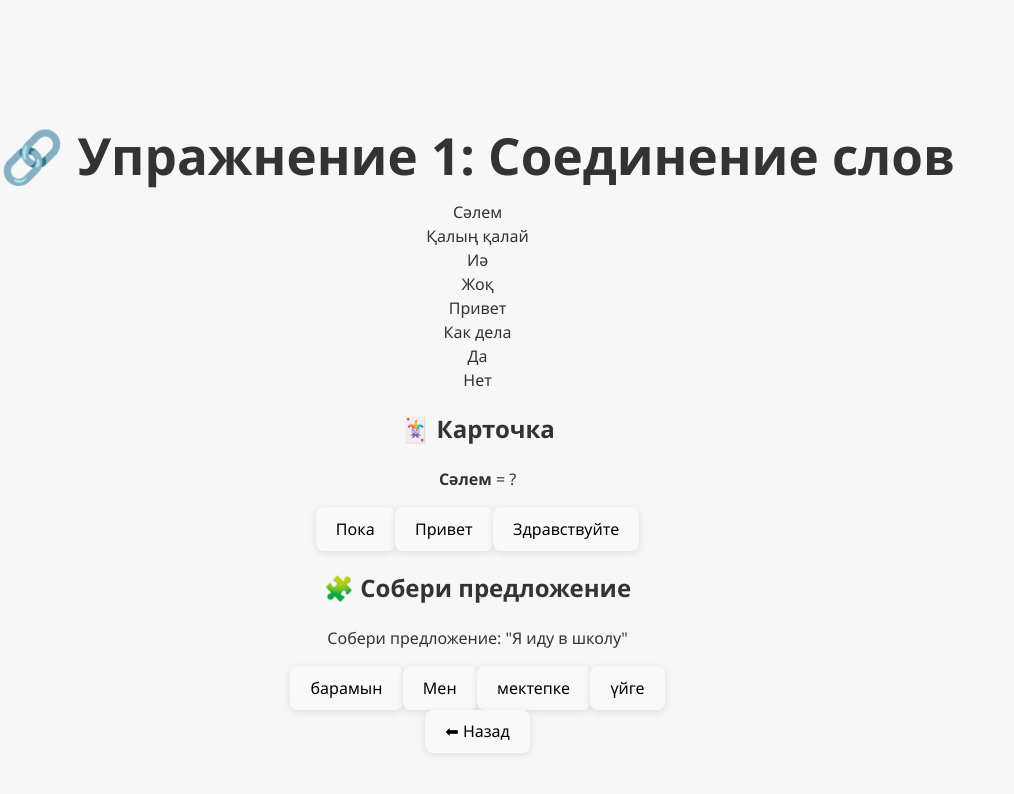
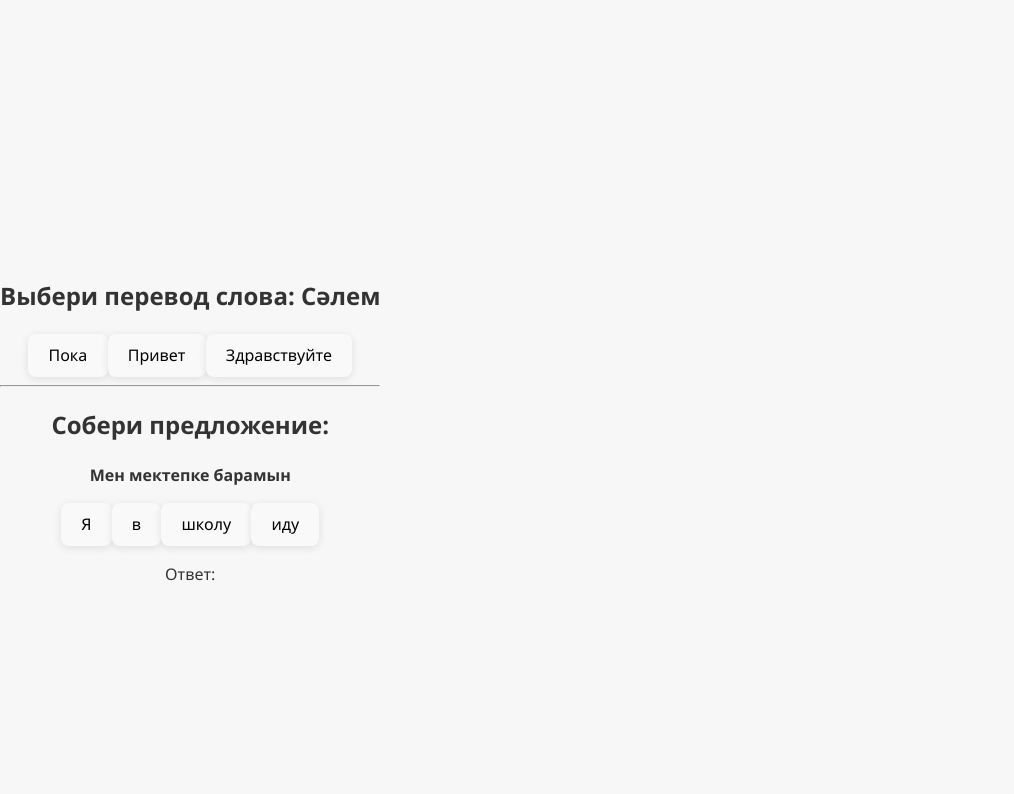
Before and after one commit to Ameer0006/kazbot-web, a React (Vite) app: page / in a window 1280 px wide. Both pictures are taken after a click on the button "📚 Начать обучение". Shown: the top 794 px of the page, without its empty margins (0-1014 px from the left). Built offline with nearby package versions, Linux system fonts and the light colour scheme.

Commit message:
Update App.tsx

```diff
--- a/src/App.tsx
+++ b/src/App.tsx
@@ -1,11 +1,11 @@
 // App.tsx
 import { useState } from "react";
 import "./App.css";
-import avatar from "./assets/Молодой человек в традиционном головном уборе.png";
+import avatar from "./assets/avatar.png";
 
 function App() {
   const [screen, setScreen] = useState("home");
-  const [selectedWord, setSelectedWord] = useState(null);
+  const [selected, setSelected] = useState<string | null>(null);
   const [showResult, setShowResult] = useState(false);
   const [isCorrect, setIsCorrect] = useState(false);
 
@@ -20,53 +20,58 @@ function App() {
   const options = ["Пока", "Привет", "Здравствуйте"];
 
   const sentence = "Мен мектепке барамын";
-  const words = ["барамын", "Мен", "мектепке", "үйге"];
+  const sentenceWords = ["Я", "в", "школу", "иду"];
+  const correctSentence = ["Я", "иду", "в", "школу"];
+  const [sentenceAnswer, setSentenceAnswer] = useState<string[]>([]);
 
   const handleAnswer = (option: string) => {
     const correct = option === "Привет";
     setIsCorrect(correct);
     setShowResult(true);
-    setTimeout(() => {
-      setShowResult(false);
-    }, 1500);
   };
 
-  if (screen === "lesson") {
+  const handleSentenceSelect = (word: string) => {
+    if (!sentenceAnswer.includes(word)) {
+      setSentenceAnswer([...sentenceAnswer, word]);
+    }
+  };
+
+  const reset = () => {
+    setShowResult(false);
+    setIsCorrect(false);
+    setSelected(null);
+    setSentenceAnswer([]);
+  };
+
   return (
     <div className="container">
-        <h1>🔗 Упражнение 1: Соединение слов</h1>
-        <div className="grid">
-          <div className="column">
-            {wordPairs.map((pair, idx) => (
-              <div
-                key={idx}
-                className="word-box"
-                onClick={() => setSelectedWord(pair.kaz)}
-              >
-                {pair.kaz}
+      {screen === "home" && (
+        <>
+          <img src={avatar} alt="KazBot Logo" className="logo" />
+          <h1>KazBot</h1>
+          <p className="description">
+            Твой помощник в изучении казахского языка kz
+          </p>
+          <div className="buttons">
+            <button onClick={() => setScreen("lesson")}>📚 Начать обучение</button>
+            <button>🧠 Повторение</button>
+            <button>🎮 Игровой режим</button>
           </div>
-            ))}
-          </div>
-          <div className="column">
-            {wordPairs.map((pair, idx) => (
-              <div
-                key={idx}
-                className={`word-box ${selectedWord === pair.kaz ? "highlight" : ""}`}
-              >
-                {pair.rus}
-              </div>
-            ))}
-          </div>
-        </div>
+          <footer>@kzKazakhbot</footer>
+        </>
+      )}
 
-        <h2>🃏 Карточка</h2>
-        <div className="card-quiz">
-          <p><strong>{quizWord}</strong> = ?</p>
-          {options.map((opt, i) => (
+      {screen === "lesson" && (
+        <div className="lesson">
+          <h2>Выбери перевод слова: <b>{quizWord}</b></h2>
+          <div className="choices">
+            {options.map((opt) => (
               <button
-              key={i}
+                key={opt}
                 onClick={() => handleAnswer(opt)}
-              className={`option-btn ${showResult ? (opt === "Привет" ? "correct" : "wrong") : ""}`}
+                className={
+                  showResult ? (opt === "Привет" ? "correct" : "wrong") : ""
+                }
                 disabled={showResult}
               >
                 {opt}
@@ -74,32 +79,27 @@ function App() {
             ))}
           </div>
 
-        <h2>🧩 Собери предложение</h2>
-        <div className="sentence-construct">
-          <p>Собери предложение: "Я иду в школу"</p>
-          <div className="words">
-            {words.map((word, idx) => (
-              <button key={idx} className="word-chunk">{word}</button>
+          {showResult && (
+            <div className="feedback">
+              {isCorrect ? "✅ Верно!" : "❌ Неверно"}
+              <button onClick={reset}>Дальше</button>
+            </div>
+          )}
+
+          <hr />
+
+          <h2>Собери предложение:</h2>
+          <p><b>{sentence}</b></p>
+          <div className="choices">
+            {sentenceWords.map((w) => (
+              <button key={w} onClick={() => handleSentenceSelect(w)}>
+                {w}
+              </button>
             ))}
           </div>
+          <p>Ответ: {sentenceAnswer.join(" ")}</p>
         </div>
-
-        <button onClick={() => setScreen("home")}>⬅ Назад</button>
-      </div>
-    );
-  }
-
-  return (
-    <div className="container">
-      <img src={avatar} alt="KazBot Logo" className="logo" />
-      <h1>KazBot</h1>
-      <p className="description">Твой помощник в изучении казахского языка kz</p>
-      <div className="buttons">
-        <button onClick={() => setScreen("lesson")}>📚 Начать обучение</button>
-        <button>🧠 Повторение</button>
-        <button>🎮 Игровой режим</button>
-      </div>
-      <footer>@kzKazakhbot</footer>
+      )}
     </div>
   );
 }
```
Lines whose indentation alone changed are shown as unchanged.
